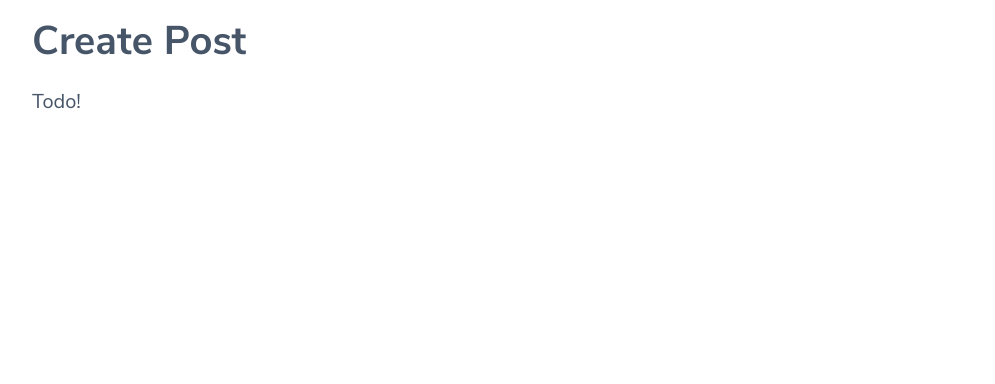
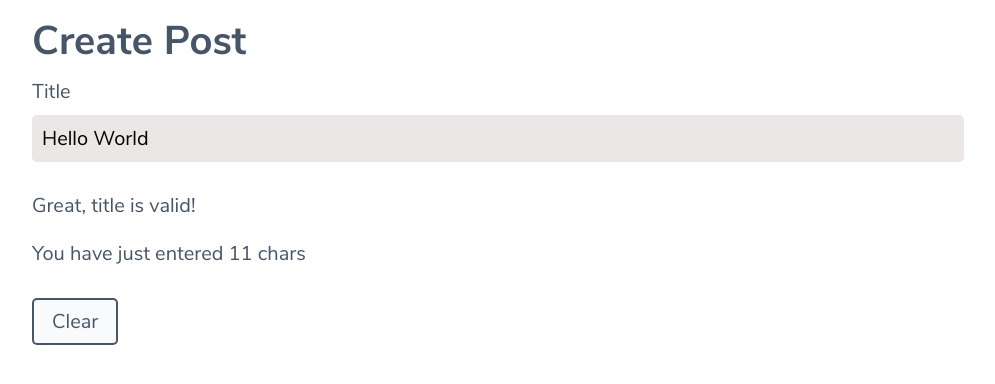
Before and after one commit to nilshartmann/react19-workshop, a React (Vite) app in the folder workspace/: page / in a window 1280 px wide. Shown: the top 384 px of the page, without its empty margins (142-1137 px from the left). Built offline with nearby package versions, Linux system fonts and the light colour scheme.

Commit message:
01 PostEditor

```diff
--- a/workspace/src/PostEditor.tsx
+++ b/workspace/src/PostEditor.tsx
@@ -1,18 +1,63 @@
-import React from "react";
+import React, { useState } from "react";
 
 /*
 - todo:
   - input field
   - state
   - clear button
+
  */
 
+// NAMED export
+export function postEditorLogger(log: string) {
+  console.log(log);
+}
+
+const HELLO_WORLD = "JO!";
+
+//ECMAScript Module System (ESM)
+// DEFAULT export
 export default function PostEditor() {
+  // Model in React: State
+
+  // function myUseState() {
+  //   return ["helloWorld", () => {} ];
+  // }
+
+  // const titleState = useState("Hello World");
+  // const titel = titleState[0];
+  // const setTitel = titleState[1];
+
+  //    v---------------v--- Destructuring Operator in JS  (Python/C++: unpacking)
+  const [title, setTitle] = useState("Hello World");
+  // Specify TypeArgument if typescript inference does not work for you:
+  // const [degree, setDegress] = useState<number|null>(-7);
+  // const [cities, setCities] = useState(["Hello World"]);
+  // useDebounce
+
+  console.log("title", title);
+
+  // const x = `Hello, ${title}` // JS Template String
+  function handleClear() {
+    setTitle("");
+  }
+
+  //
+  // JSX => JavaScript XML or XML in JavaScript
   return (
     <div>
       <h1>Create Post</h1>
 
-      <p>Todo!</p>
+      <label>
+        Title
+        <input value={title} onChange={e => setTitle(e.target.value)} />
+      </label>
+
+      {title.length > 0 ? <p>Great, title is valid!</p> : <p>Please enter a title</p>}
+
+      <p>You have just entered {title.length} chars</p>
+
+      <button onClick={handleClear}>Clear</button>
     </div>
   );
 }
```
Also changed, not shown: workspace/excercises/01_posteditor.md (added, +37 -0 lines), workspace/src/A.tsx (added, +7 -0 lines).
